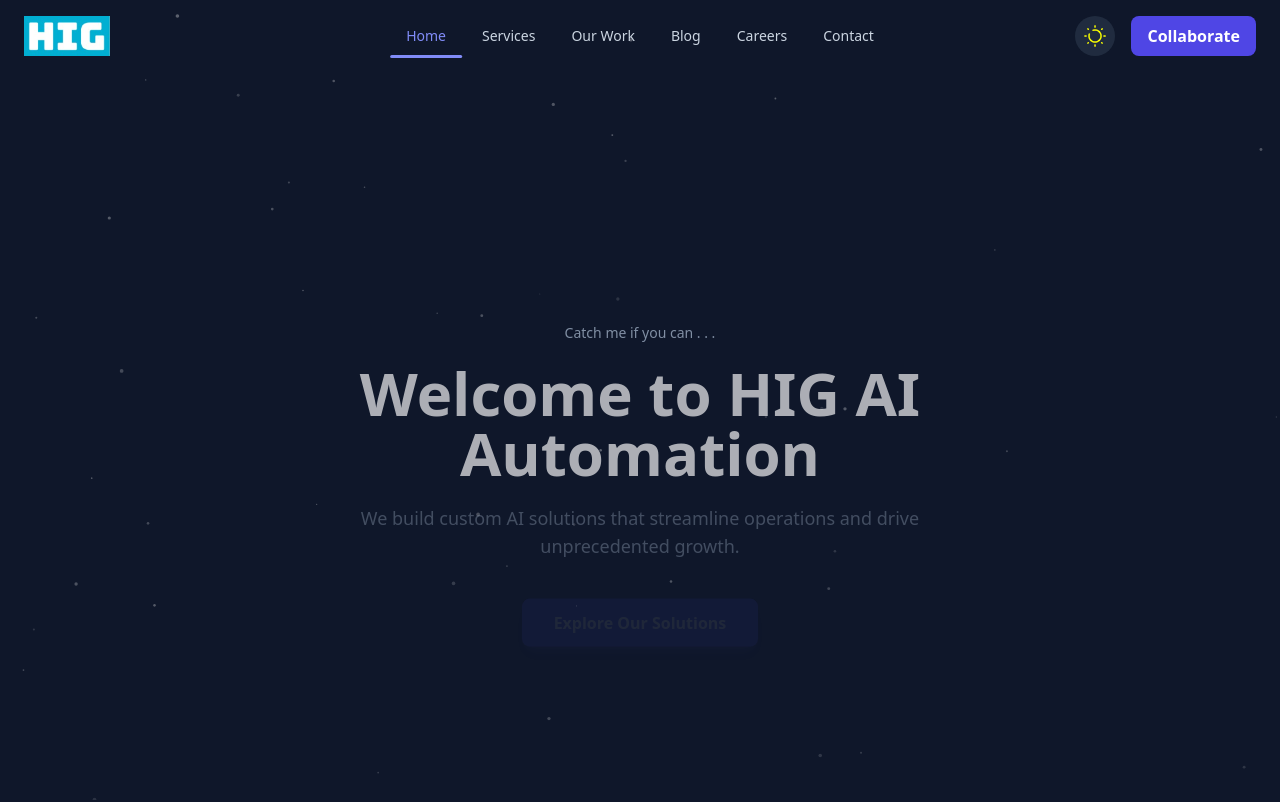
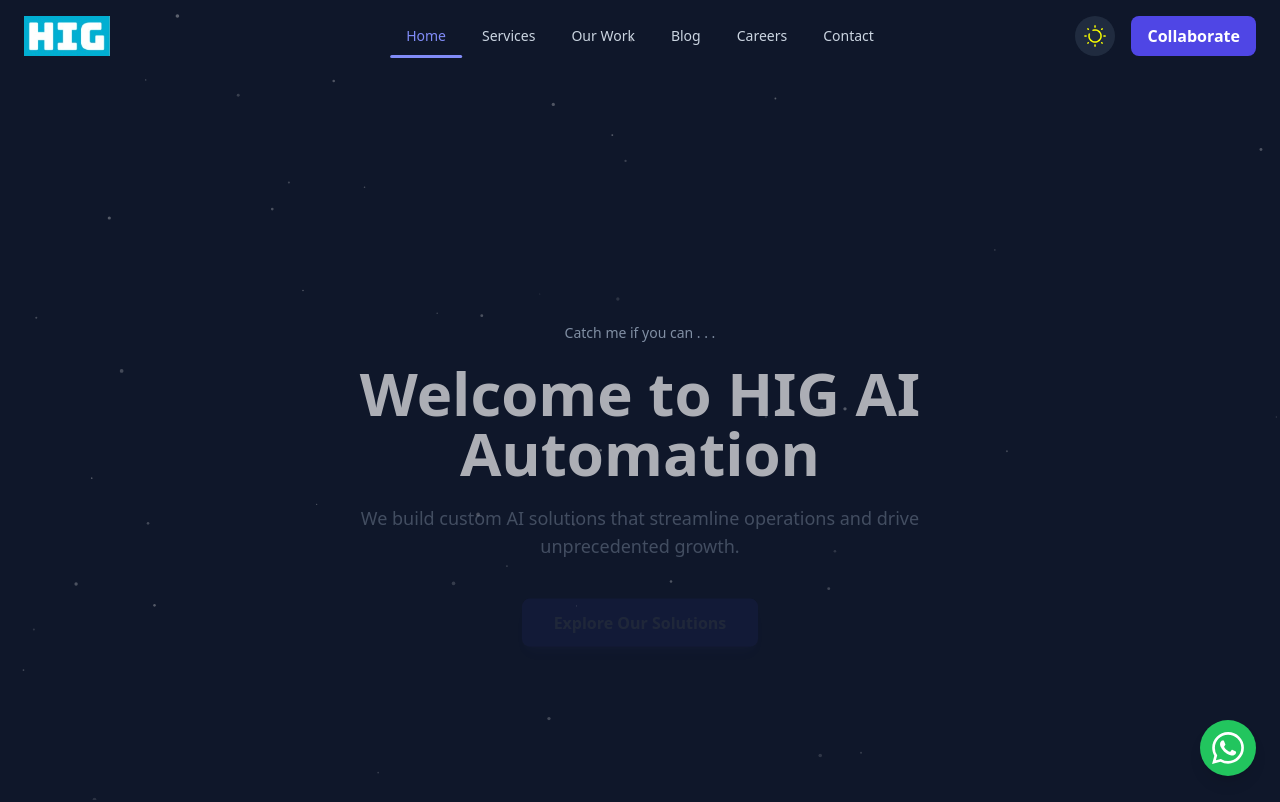
Before and after one commit to ShadhaBasheerAhamed/hig-ai-automation-llp, a React (Vite) app: page / in a window 1280 px wide. Shown: the top 802 px of the page. Built offline with nearby package versions, Linux system fonts and the light colour scheme; no server answers; the database is empty.

Commit message:
seo based updation for favicon-blog read more - robot home page click me-after build-whatsapp added

```diff
--- a/src/App.jsx
+++ b/src/App.jsx
@@ -1,3 +1,4 @@
+// src/App.jsx
 import React, { useState, useEffect } from 'react';
 import { BrowserRouter, Routes, Route } from 'react-router-dom';
 import { AuthProvider } from './AuthContext.jsx';
@@ -9,6 +10,7 @@
 // --- Layouts and Shared Components ---
 import MainLayout from './MainLayout.jsx';
 import ScrollToTop from './ScrollToTop.jsx';
+import WhatsAppChat from './WhatsAppChat.jsx'; // <--- 1. IMPORT THIS
 
 // --- Core Pages ---
 import HomePage from './HomePage.jsx';
@@ -40,69 +42,57 @@
 
 const App = () => {
   const [theme, setTheme] = useState('dark');
-  const [isLoading, setIsLoading] = useState(true); // State for the Loader
+  const [isLoading, setIsLoading] = useState(true);
 
-  // Apply theme mode to <html>
   useEffect(() => {
     document.documentElement.classList.toggle('dark', theme === 'dark');
   }, [theme]);
 
-  // --- LOADING LOGIC ---
   useEffect(() => {
     const handleLoad = () => {
-      // We set a small timeout (e.g., 2500ms = 2.5 seconds)
-      // This ensures the Robot animation is seen before the site snaps in.
       setTimeout(() => {
         setIsLoading(false);
       }, 5000);
     };
 
-    // Check if the page has already loaded (in case of refresh)
     if (document.readyState === "complete") {
       handleLoad();
     } else {
-      // Wait for all assets (images, scripts) to fully load
       window.addEventListener("load", handleLoad);
     }
 
-    // Cleanup listener
     return () => window.removeEventListener("load", handleLoad);
   }, []);
 
   return (
     <>
-      {/* 1. If Loading is TRUE, show the Robot Preloader */}
       {isLoading ? (
         <Preloader />
       ) : (
-        /* 2. If Loading is FALSE, show the Main Website */
         <AuthProvider>
           <BrowserRouter>
             <ScrollToTop />
+            {/* 2. ADD THE BUTTON HERE - It will show on all pages */}
+            <WhatsAppChat />
+
             <Routes>
               {/* ---------- PUBLIC ROUTES WITH MAIN LAYOUT ---------- */}
               <Route path="/" element={<MainLayout theme={theme} setTheme={setTheme} />}>
-                {/* Core Pages */}
                 <Route index element={<HomePage />} />
                 <Route path="about" element={<AboutUsPage />} />
                 <Route path="services" element={<ServicesPage />} />
                 <Route path="ourwork" element={<WorksPage />} />
                 <Route path="blog" element={<BlogPage />} />
-
                 <Route path="/blog/:id" element={<BlogPostDetail />} />
                 <Route path="careers" element={<CareersPage />} />
                 <Route path="contact" element={<ContactPage />} />
                 <Route path="privacy" element={<PolicyContent />} />
-
-                {/* Informational / Policy Pages */}
                 <Route path="report-harassment" element={<HarassmentReportPage />} />
                 <Route path="fraud-awareness" element={<FraudAwarenessPage />} />
                 <Route path="policy" element={<PolicyInfoPages />} />
                 <Route path="terms-and-conditions" element={<TermsAndConditionsPage />} />
                 <Route path="child-labour-policy" element={<ChildLabourPolicyPage />} />
                 <Route path="pocso-report" element={<POCSOReportPage />} />
-
-                {/* Review page */}
                 <Route path="leave-review" element={<LeaveReview />} />
               </Route>
 
--- /dev/null
+++ b/src/WhatsAppChat.jsx
@@ -0,0 +1,34 @@
+// src/WhatsAppChat.jsx
+import React from 'react';
+
+const WhatsAppChat = () => {
+  const phoneNumber = '916381726852'; // Your Company Number
+  const message = "Hello HIG AI, I would like to make an enquiry."; // Pre-filled message
+
+  return (
+    <a
+      href={`https://wa.me/${phoneNumber}?text=${encodeURIComponent(message)}`}
+      target="_blank"
+      rel="noopener noreferrer"
+      className="fixed bottom-6 right-6 z-50 flex items-center justify-center w-14 h-14 bg-green-500 rounded-full shadow-lg hover:bg-green-600 transition-transform duration-300 hover:scale-110 hover:shadow-xl group"
+      aria-label="Chat on WhatsApp"
+    >
+      {/* Tooltip (Optional - appears on hover) */}
+      <span className="absolute right-16 bg-white text-slate-900 text-xs font-bold px-2 py-1 rounded opacity-0 group-hover:opacity-100 transition-opacity whitespace-nowrap shadow-sm">
+        Chat with us
+      </span>
+
+      {/* WhatsApp SVG Icon */}
+      <svg
+        className="w-8 h-8 text-white"
+        fill="currentColor"
+        viewBox="0 0 24 24"
+        xmlns="http://www.w3.org/2000/svg"
+      >
+        <path d="M17.472 14.382c-.297-.149-1.758-.867-2.03-.967-.273-.099-.471-.148-.67.15-.197.297-.767.966-.94 1.164-.173.199-.347.223-.644.075-.297-.15-1.255-.463-2.39-1.475-.883-.788-1.48-1.761-1.653-2.059-.173-.297-.018-.458.13-.606.134-.133.298-.347.446-.52.149-.174.198-.298.298-.497.099-.198.05-.371-.025-.52-.075-.149-.669-1.612-.916-2.207-.242-.579-.487-.5-.669-.51-.173-.008-.371-.008-.57-.008-.198 0-.52.074-.792.372-.272.297-1.04 1.016-1.04 2.479 0 1.462 1.065 2.875 1.213 3.074.149.198 2.096 3.2 5.077 4.487.709.306 1.262.489 1.694.625.712.227 1.36.195 1.871.118.571-.085 1.758-.719 2.006-1.413.248-.694.248-1.289.173-1.413-.074-.124-.272-.198-.57-.347m-5.421 7.403h-.004a9.87 9.87 0 01-5.031-1.378l-.361-.214-3.741.982.998-3.648-.235-.374a9.86 9.86 0 01-1.51-5.26c.001-5.45 4.436-9.884 9.888-9.884 2.64 0 5.122 1.03 6.988 2.898a9.825 9.825 0 012.893 6.994c-.003 5.45-4.437 9.884-9.885 9.884m8.413-18.297A11.815 11.815 0 0012.05 0C5.495 0 .16 5.335.157 11.892c0 2.096.547 4.142 1.588 5.945L.057 24l6.305-1.654a11.882 11.882 0 005.683 1.448h.005c6.554 0 11.89-5.335 11.893-11.893a11.821 11.821 0 00-3.48-8.413Z"/>
+      </svg>
+    </a>
+  );
+};
+
+export default WhatsAppChat;
```
